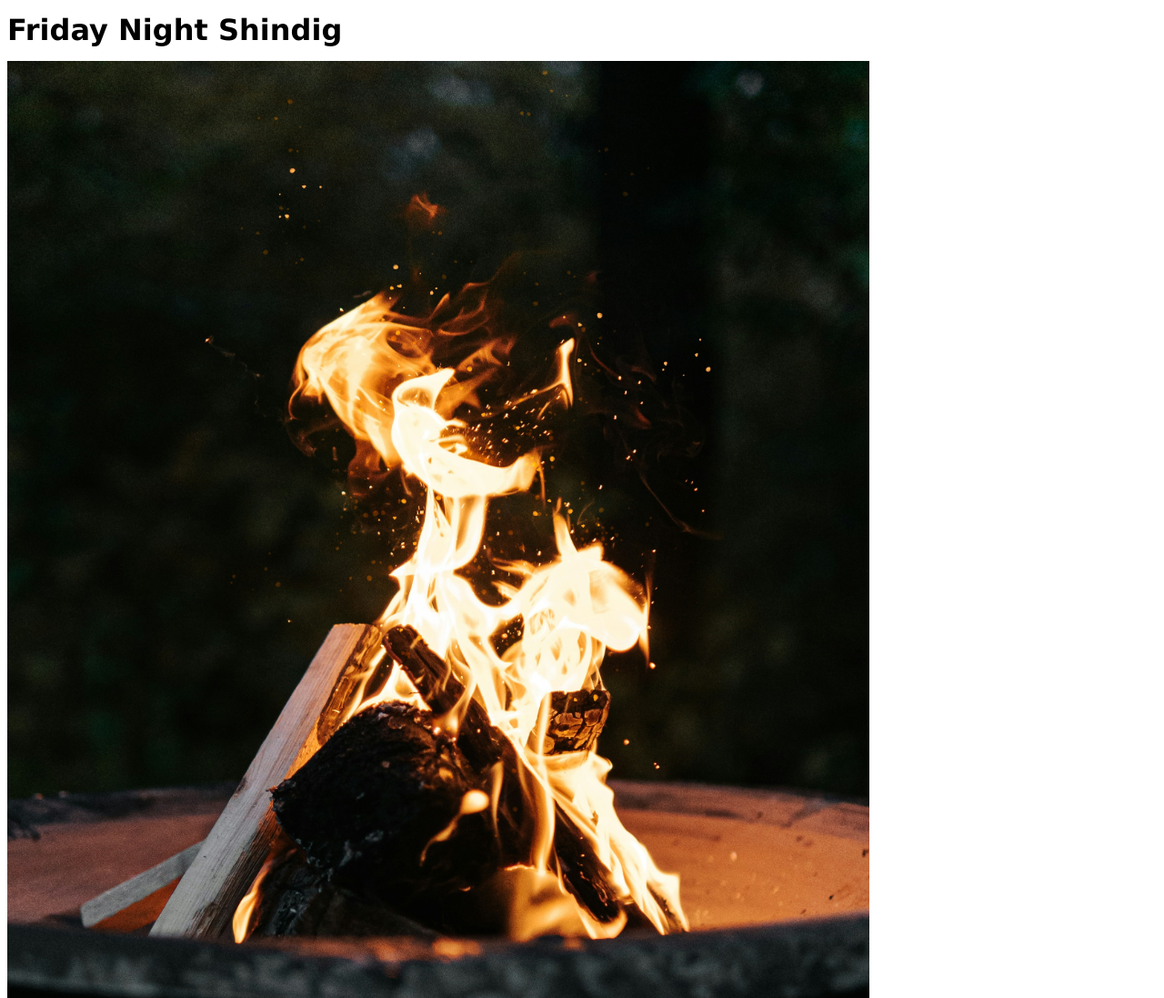
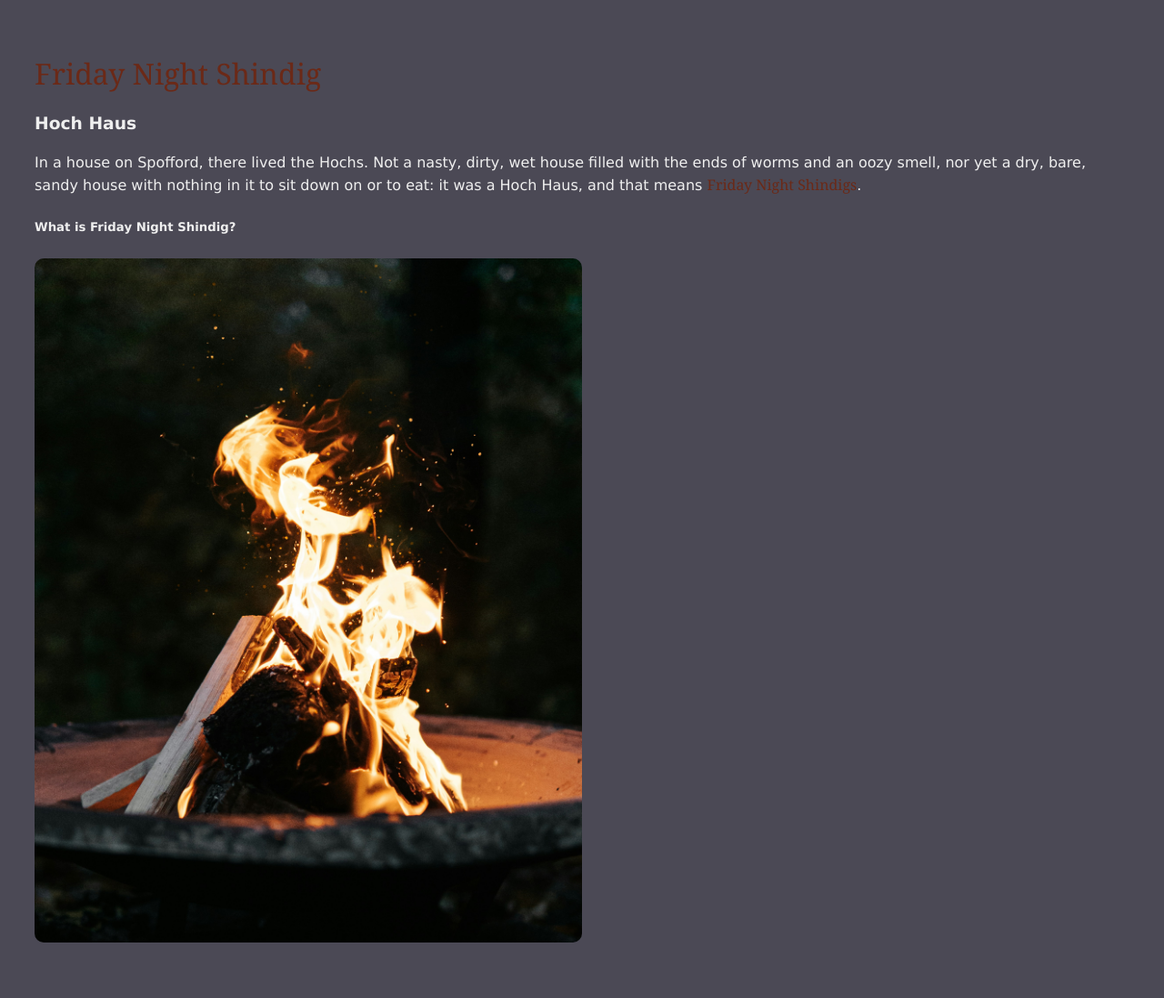
Before and after one commit to hochbrian/fns-site, a plain HTML site: page index.html in a window 1280 px wide. Shown: the top 1097 px of the page at 91% size. Drawn offline with Linux system fonts and the light colour scheme.

Commit message:
Design tweaks
Add some text and a color palette

```diff
--- a/index.html
+++ b/index.html
@@ -4,5 +4,8 @@
 </head>
 <body>
     <h1>Friday Night Shindig</h1>
+	<h3>Hoch Haus</h3>
+	<p>In a house on Spofford, there lived the Hochs. Not a nasty, dirty, wet house filled with the ends of worms and an oozy smell, nor yet a dry, bare, sandy house with nothing in it to sit down on or to eat: it was a Hoch Haus, and that means <span class="logo">Friday Night Shindigs</span>.</p>
+	<h5>What is Friday Night Shindig?</h5>
     <img src="res/img/photo.jpeg" />
 </body>
--- a/res/style.css
+++ b/res/style.css
@@ -1,13 +1,31 @@
+/* Color Palette
+	Gunmetal:    #293132
+	Jet:         #474044
+	Davy's Gray: #4f5165
+	Blood Red:   #5c1400
+	Seal Brown:  #^B291
+*/
+
 body {
-    font: 1em/1.5em Verdana, Geneva, sans-serif;
+    font: 1em/1.5em Avenir Next, Verdana, Geneva, sans-serif;
+	color: #efefef;
+	background: #4b4955;
+	padding: 30px
 }
 
 h1 {
-	font-size: 2em;
+	font: 2em Born, Georgia, serif;
+	color: #6B2917;
 }
 
 img {
-    width: 75%;
+    width: 50%;
     margin-left: auto;
     margin-right: auto;
+	border-radius: 10px;
 }
+
+span.logo {
+	font-family: Born, Georgia, serif !important;
+	color: #6B2917;
+}
```
